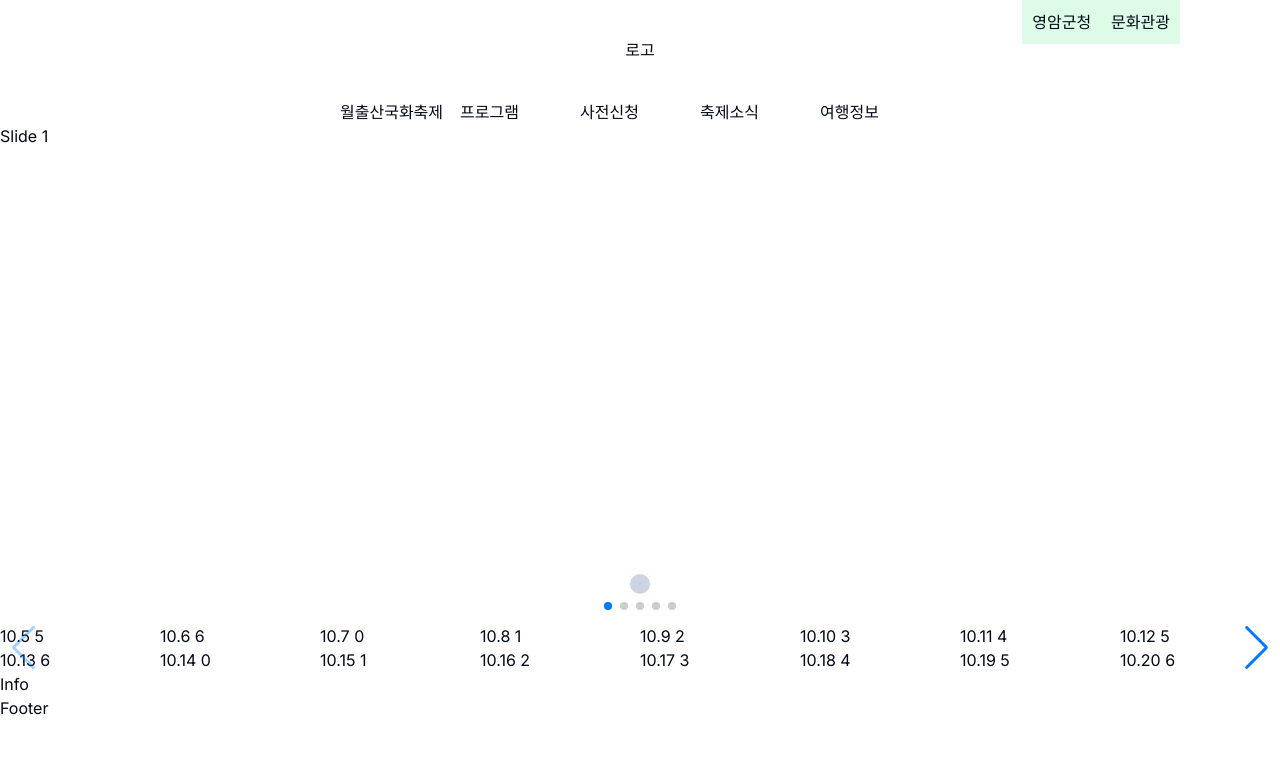
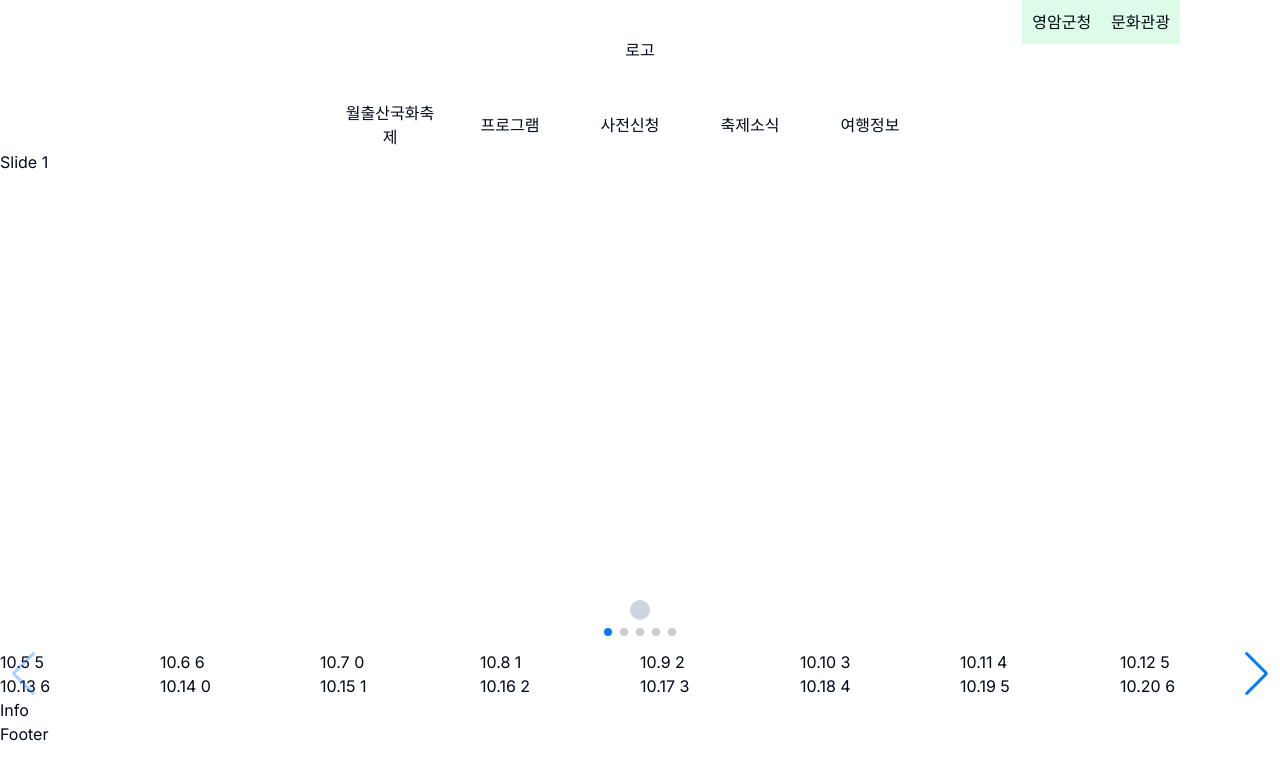
Before and after one commit to guesung/Yakukhwa, a Next.js app: page / in a window 1280 px wide. Shown: the top 778 px of the page. Built offline with nearby package versions, Linux system fonts and the light colour scheme.

Commit message:
feat : 상단에 고정되도록 구현

```diff
--- a/src/app/(pc)/components/Header/MainLinkSection.tsx
+++ b/src/app/(pc)/components/Header/MainLinkSection.tsx
@@ -1,24 +1,36 @@
 "use client";
 
 import { MAINLINKLIST } from "@/constants";
+import { cn } from "@/utils/cn";
 import { useState } from "react";
 
 export default function MainLinkSection() {
   const [isActive, setIsActive] = useState(false);
   return (
     <section
-      className="flex justify-center"
+      className="flex justify-center sticky z-[20] top-0 bg-white text-center"
       onMouseLeave={() => setIsActive(false)}
     >
       {MAINLINKLIST.map((linkItem, index) => (
         <div key={index} className="flex flex-col w-120">
-          <div onMouseEnter={() => setIsActive(true)}>{linkItem.mainTitle}</div>
-          <ul>
-            {isActive &&
-              linkItem.subTitle.map((subTitle, i) => (
-                <li key={i}>{subTitle}</li>
+          <div
+            className="flex items-center h-50 w-100 justify-center"
+            onMouseEnter={() => setIsActive(true)}
+          >
+            {linkItem.mainTitle}
+          </div>
+          {isActive && (
+            <ul className="absolute top-50 flex flex-col ">
+              {linkItem.subTitle.map((subTitle, i) => (
+                <li
+                  key={i}
+                  className="w-100 flex justify-center h-30 items-center"
+                >
+                  {subTitle}
+                </li>
               ))}
-          </ul>
+            </ul>
+          )}
         </div>
       ))}
     </section>
```
